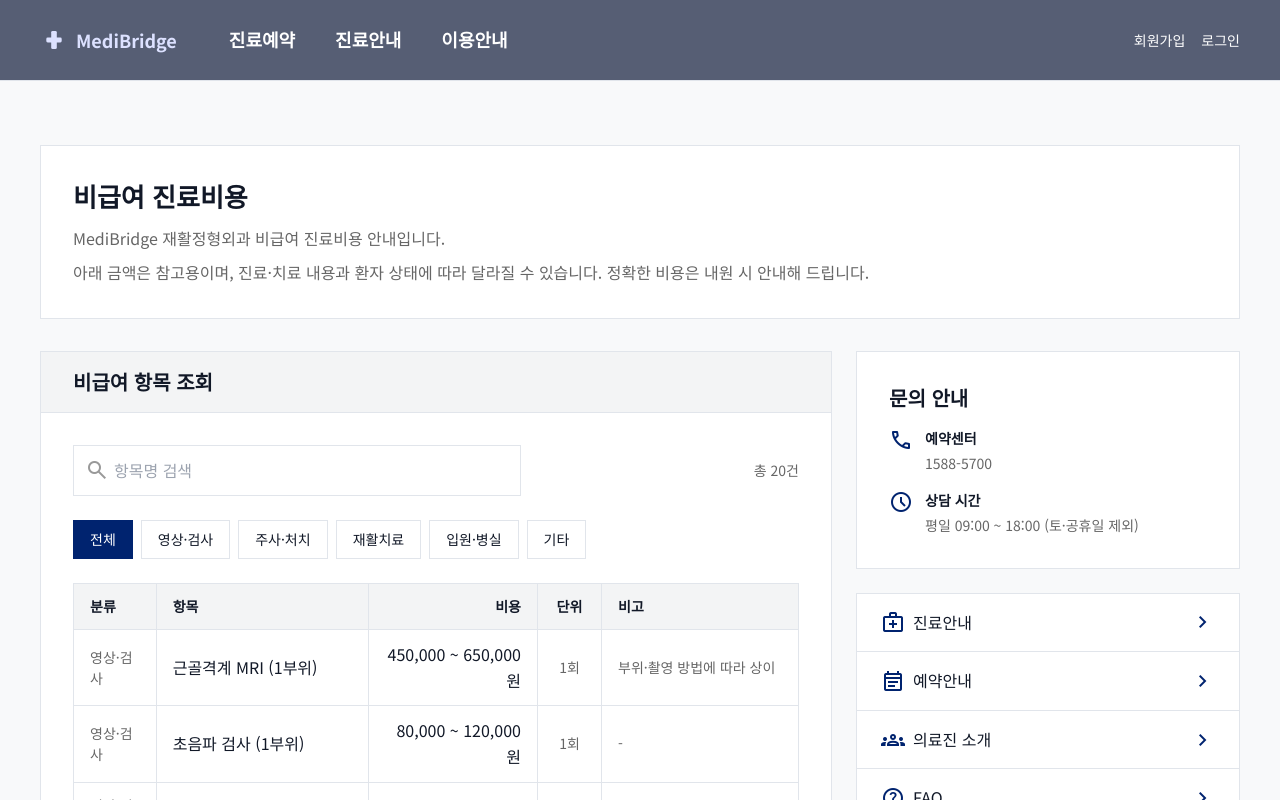
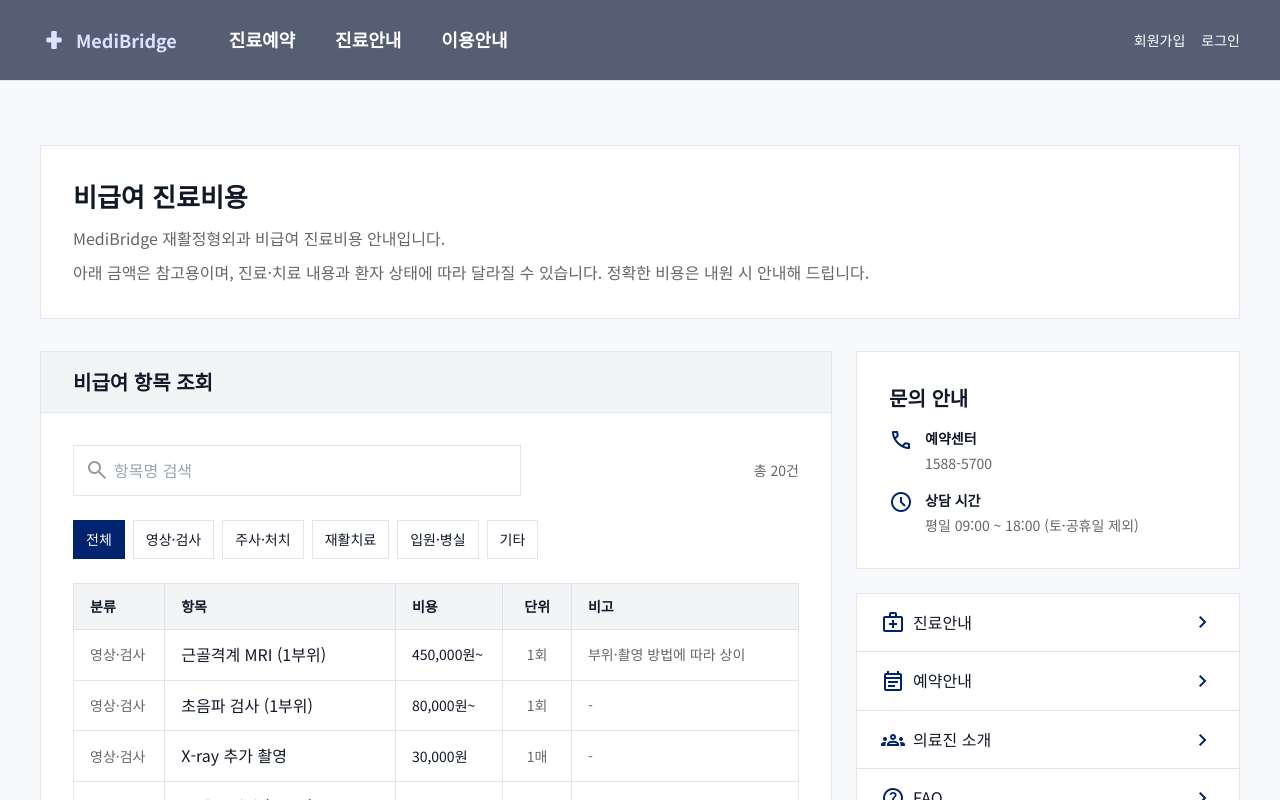
Before and after one commit to rlarkdms1003/medibridge-patient-portal-ui, a React (Vite) app: page /outpatient/fees in a window 1280 px wide. Shown: the top 800 px of the page. Built offline with nearby package versions, Linux system fonts and the light colour scheme.

Commit message:
비급여 진료비용 페이지 수정

```diff
--- a/src/data/nonCoveredFeeData.ts
+++ b/src/data/nonCoveredFeeData.ts
@@ -228,8 +228,8 @@ export function formatFeeAmount(item: NonCoveredFeeItem): string {
     return `${item.amount.toLocaleString('ko-KR')}원`;
   }
 
-  if (item.minAmount !== undefined && item.maxAmount !== undefined) {
-    return `${item.minAmount.toLocaleString('ko-KR')} ~ ${item.maxAmount.toLocaleString('ko-KR')}원`;
+  if (item.minAmount !== undefined) {
+    return `${item.minAmount.toLocaleString('ko-KR')}원~`;
   }
 
   return '-';
--- a/src/pages/AppointmentPage.tsx
+++ b/src/pages/AppointmentPage.tsx
@@ -223,7 +223,11 @@ export default function AppointmentPage() {
                                   className="relative min-h-10 border border-hairline p-0 text-center"
                                 >
                                   <button
-                                    aria-label={`${doctor.name} ${formatDateLabel(date)} 예약`}
+                                    aria-label={
+                                      available
+                                        ? `${doctor.name} ${formatDateLabel(date)} 예약`
+                                        : `${doctor.name} ${formatDateLabel(date)} 휴진`
+                                    }
                                     className={`absolute inset-0 flex items-center justify-center transition-colors ${
                                       !available
                                         ? 'cursor-not-allowed bg-surface-container text-ink-muted'
@@ -236,7 +240,7 @@ export default function AppointmentPage() {
                                     onClick={() => handleSlotSelect(doctor.id, date, dateIndex)}
                                   >
                                     {!available && (
-                                      <span className="font-body-sm text-body-sm">-</span>
+                                      <span className="font-body-sm text-body-sm">휴진</span>
                                     )}
                                   </button>
                                 </td>
--- a/src/pages/NonCoveredFeePage.tsx
+++ b/src/pages/NonCoveredFeePage.tsx
@@ -85,9 +85,10 @@ export default function NonCoveredFeePage() {
                   </p>
                 </div>
 
-                <div className="mb-6 flex flex-wrap gap-2">
+                <div className="mb-6 overflow-x-auto">
+                  <div className="flex min-w-max gap-2">
                     <button
-                    className={`border px-4 py-2 font-body-sm text-body-sm transition-colors ${
+                      className={`shrink-0 whitespace-nowrap border px-3 py-2 font-body-sm text-body-sm transition-colors ${
                         activeCategory === 'all'
                           ? 'border-primary bg-primary text-on-primary'
                           : 'border-hairline bg-canvas-white text-ink-black hover:border-primary'
@@ -100,7 +101,7 @@ export default function NonCoveredFeePage() {
                     {nonCoveredFeeCategories.map((category) => (
                       <button
                         key={category.id}
-                      className={`border px-4 py-2 font-body-sm text-body-sm transition-colors ${
+                        className={`shrink-0 whitespace-nowrap border px-3 py-2 font-body-sm text-body-sm transition-colors ${
                           activeCategory === category.id
                             ? 'border-primary bg-primary text-on-primary'
                             : 'border-hairline bg-canvas-white text-ink-black hover:border-primary'
@@ -111,6 +112,7 @@ export default function NonCoveredFeePage() {
                         {category.label}
                       </button>
                     ))}
+                  </div>
                 </div>
 
                 <div className="overflow-x-auto">
@@ -123,7 +125,7 @@ export default function NonCoveredFeePage() {
                         <th className="border border-hairline px-4 py-3 text-left font-body-sm text-body-sm font-semibold text-ink-black">
                           항목
                         </th>
-                        <th className="border border-hairline px-4 py-3 text-right font-body-sm text-body-sm font-semibold text-ink-black">
+                        <th className="border border-hairline px-4 py-3 text-left font-body-sm text-body-sm font-semibold text-ink-black">
                           비용
                         </th>
                         <th className="border border-hairline px-4 py-3 text-center font-body-sm text-body-sm font-semibold text-ink-black">
@@ -138,13 +140,13 @@ export default function NonCoveredFeePage() {
                       {filteredItems.length > 0 ? (
                         filteredItems.map((item) => (
                           <tr key={item.id} className="hover:bg-surface-container-low/60">
-                            <td className="border border-hairline px-4 py-3 font-body-sm text-body-sm text-ink-secondary">
+                            <td className="whitespace-nowrap border border-hairline px-4 py-3 font-body-sm text-body-sm text-ink-secondary">
                               {getCategoryLabel(item.categoryId)}
                             </td>
                             <td className="border border-hairline px-4 py-3 font-body-md text-body-md text-ink-black">
                               {item.name}
                             </td>
-                            <td className="border border-hairline px-4 py-3 text-right font-body-md text-body-md text-ink-black">
+                            <td className="border border-hairline px-4 py-3 font-body-sm text-body-sm text-ink-black">
                               {formatFeeAmount(item)}
                             </td>
                             <td className="border border-hairline px-4 py-3 text-center font-body-sm text-body-sm text-ink-secondary">
```
Lines whose indentation alone changed are shown as unchanged.
